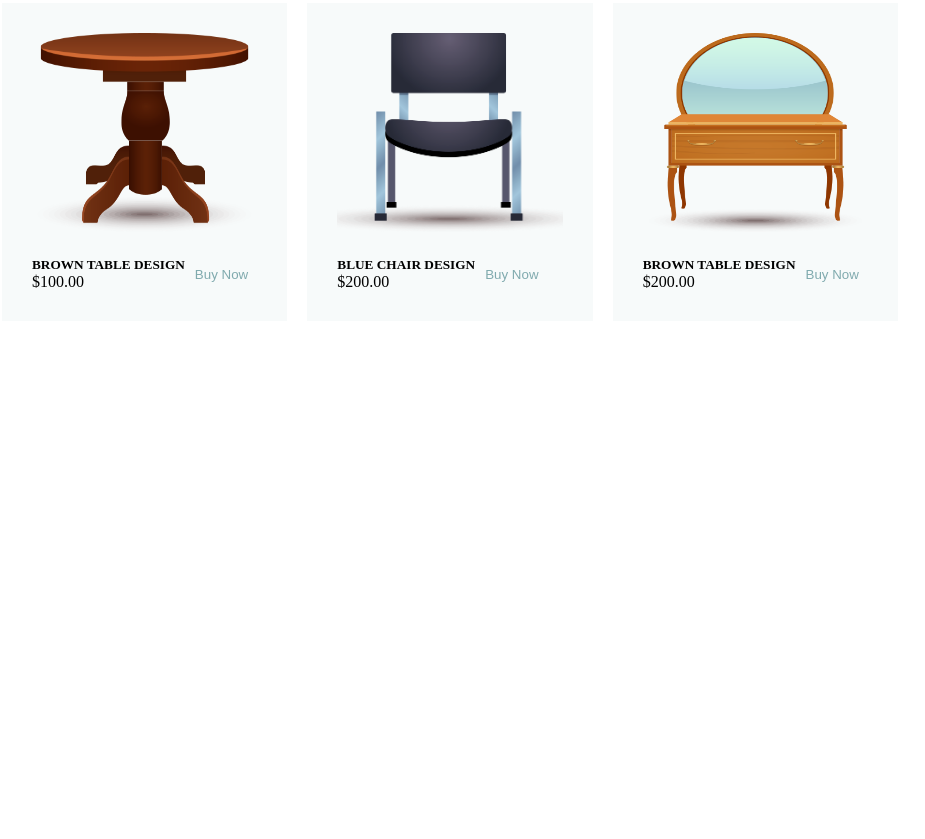
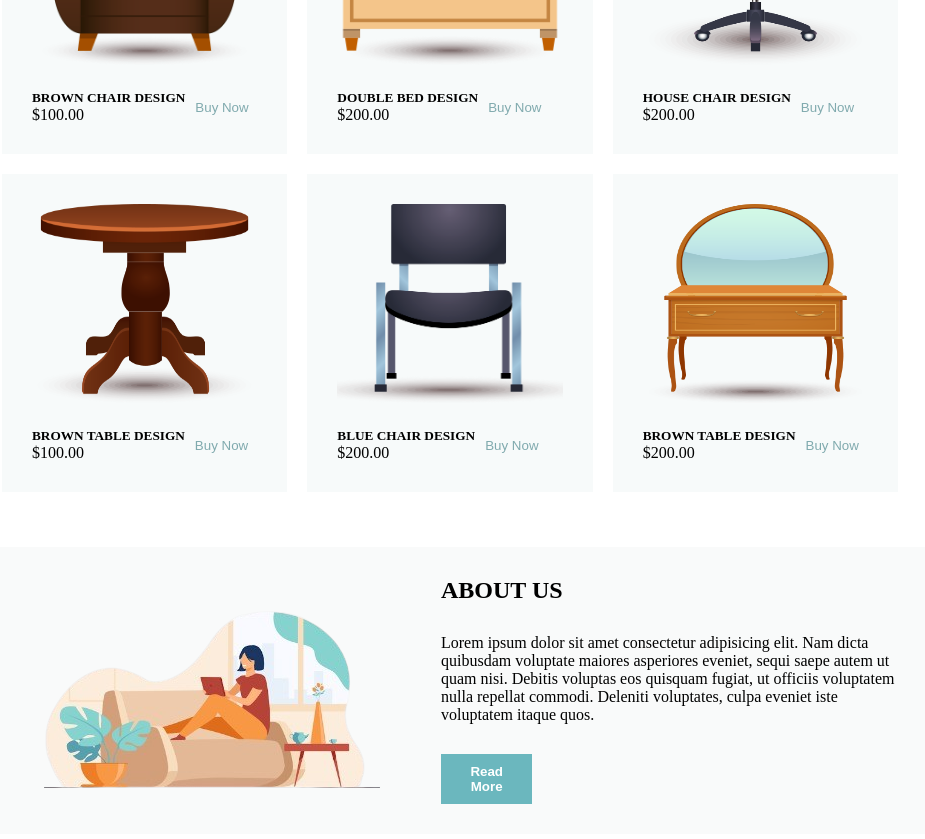
Before and after one commit to tzmehedy/Edgecut, a plain HTML site: page index.html in a window 1280 px wide. Shown: the part 818-1657 px from the top of the page, without its empty margins (190-1115 px from the left). Before the commit the page ends 1179 px from the top, so only its background shows below. Drawn offline with Linux system fonts and the light colour scheme.

Commit message:
The about section is completed with responsive

```diff
--- a/index.html
+++ b/index.html
@@ -151,6 +151,18 @@
     </section>
 
 
+    <!-- About section -->
+    <section class="about-container">
+        <div class="about-image">
+            <img src="/assets/about.png" alt="">
+        </div>
+        <div class="about-content">
+            <h1>ABOUT US</h1>
+            <p>Lorem ipsum dolor sit amet consectetur adipisicing elit. Nam dicta quibusdam voluptate maiores asperiores eveniet, sequi saepe autem ut quam nisi. Debitis voluptas eos quisquam fugiat, ut officiis voluptatem nulla repellat commodi. Deleniti voluptates, culpa eveniet iste voluptatem itaque quos.</p>
+            <button>Read More</button>
+        </div>
+    </section>
+
 
 </body>
 </html>
--- a/styles/styles.css
+++ b/styles/styles.css
@@ -43,6 +43,7 @@
 
 /* banner */
 .banner-container {
+  min-height: 400px;
   display: flex;
   justify-content: center;
   align-items: center;
@@ -79,49 +80,70 @@
   width: 100%;
 }
 
-section{
-    padding: 20px 15%;
+section {
+  margin: 5px 5%;
+  padding: 30px 10%;
 }
 
 /* furniture section */
 
-.furniture-container{
+.furniture-container {
   margin-top: 40px;
 }
-.furniture-cards-container{
+.furniture-cards-container {
   display: grid;
-    grid-template-columns: repeat(3,1fr);
+  grid-template-columns: repeat(3, 1fr);
   gap: 20px;
   margin: 20px 0px;
-
 }
-.furniture-card{
-    background-color: #F7FAFA;
+.furniture-card {
+  background-color: #f7fafa;
   padding: 30px;
   display: flex;
   flex-direction: column;
   justify-content: center;
   gap: 20px;
 }
-.furniture-card div img{
+.furniture-card div img {
   width: 100%;
   height: 200px;
 }
 
-.furniture-card-text{
+.furniture-card-text {
   display: flex;
   align-items: center;
-    gap:10px;
-
+  gap: 10px;
 }
-.furniture-card-text div button{
+.furniture-card-text div button {
   border: none;
   background: none;
   cursor: pointer;
-    color: #80AAAE;
+  color: #80aaae;
 }
 
+/* About us */
+.about-container {
+  display: flex;
+  justify-content: center;
+  align-items: center;
+  gap: 50px;
+  background-color: #f9fafa;
+}
 
+.about-content {
+  display: flex;
+  flex-direction: column;
+  justify-content: center;
+  gap: 30px;
+}
+.about-container button {
+  width: 20%;
+  padding: 10px 15px;
+  border: none;
+  background-color: #6bb7be;
+  color: white;
+  font-weight: bold;
+}
 
 /* Mobile */
 
@@ -153,13 +175,21 @@ section{
     width: 100%;
   }
 
-  .furniture-cards-container{
+  .furniture-cards-container {
     display: grid;
-    grid-template-columns: repeat(1,1fr);
+    grid-template-columns: repeat(1, 1fr);
     gap: 20px;
     margin: 20px 0px;
+  }
+  .about-container {
+    display: flex;
+    flex-direction: column;
+  }
+  .about-container button{
+    width: 30%;
+    padding: 10px 10px;
+  }
 
-}
 }
 
 /* Tablet */
@@ -192,11 +222,14 @@ section{
     width: 100%;
   }
 
-  .furniture-cards-container{
+  .furniture-cards-container {
     display: grid;
-    grid-template-columns: repeat(2,1fr);
+    grid-template-columns: repeat(2, 1fr);
     gap: 20px;
     margin: 20px 0px;
-
+  }
+  .about-container {
+    display: flex;
+    flex-direction: column;
   }
 }
```
Also changed, not shown: assets/about.png (added). Lines whose indentation alone changed are shown as unchanged.
